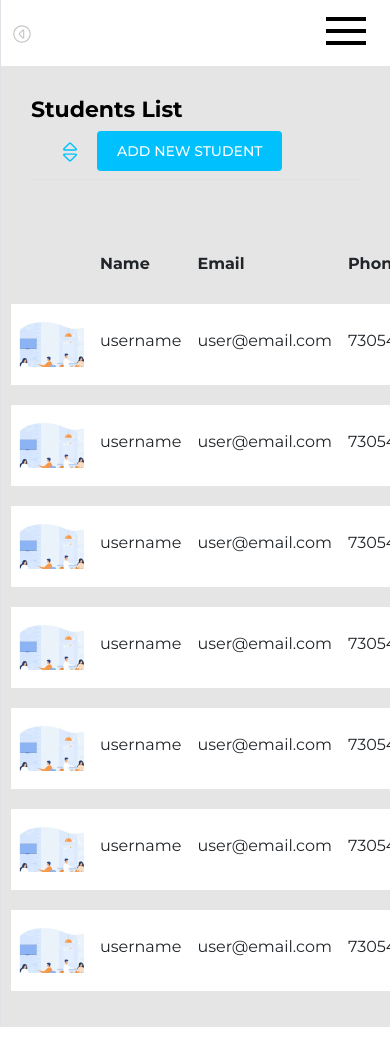
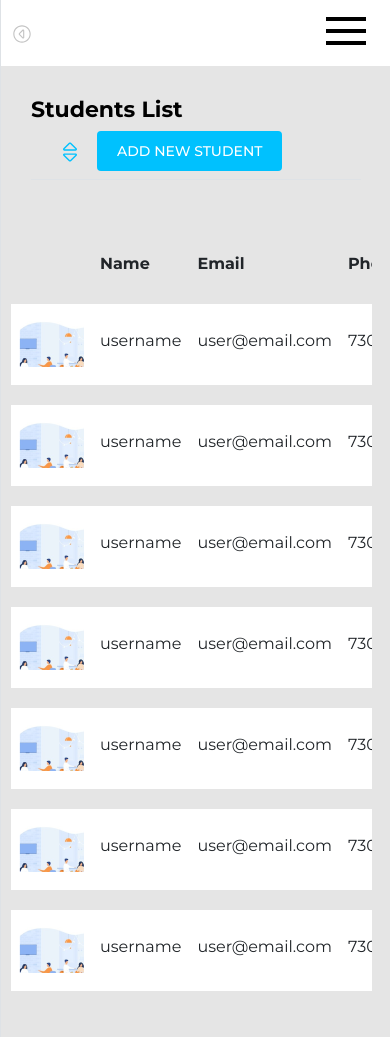
Before and after one commit to hollyufo/E-LEARNING-APPLICATION-V1.0---E-Classe, a PHP site: page /student.html in a window 390 px wide. Run offline with PHP 8.4, Linux system fonts and the light colour scheme.

Commit message:
made table responsive

```diff
--- a/assets/css/payment.css
+++ b/assets/css/payment.css
@@ -10,4 +10,7 @@ tr:nth-child(odd) {
 }
 .theader1{
     background-color: #E5E5E5 !important;
-  }
+}
+.res-table{
+    overflow-x:auto;
+}
--- a/assets/css/student.css
+++ b/assets/css/student.css
@@ -11,3 +11,6 @@
 .mytr{
   background-color: white;
 }
+.res-table{
+  overflow-x:auto;
+}
--- a/payment.html
+++ b/payment.html
@@ -91,6 +91,7 @@
                             </li>
                         </ul>
                     </div>
+                    <div class="res-table">
                     <table class="table">
                         <thead>
                           <tr class="theader1">
@@ -158,6 +159,7 @@
                           </tr>
                         </tbody>
                       </table>
+                    </div>
                 </div>
             </div>
         </div>
--- a/student.html
+++ b/student.html
@@ -92,7 +92,7 @@
                             <li><a class="add" href="#">ADD NEW STUDENT</a></li>
                         </ul>
                     </div>
-                    <div class="mytable">
+                    <div class="mytable res-table">
                         <table class="table">
                             <thead>
                               <tr>
```
